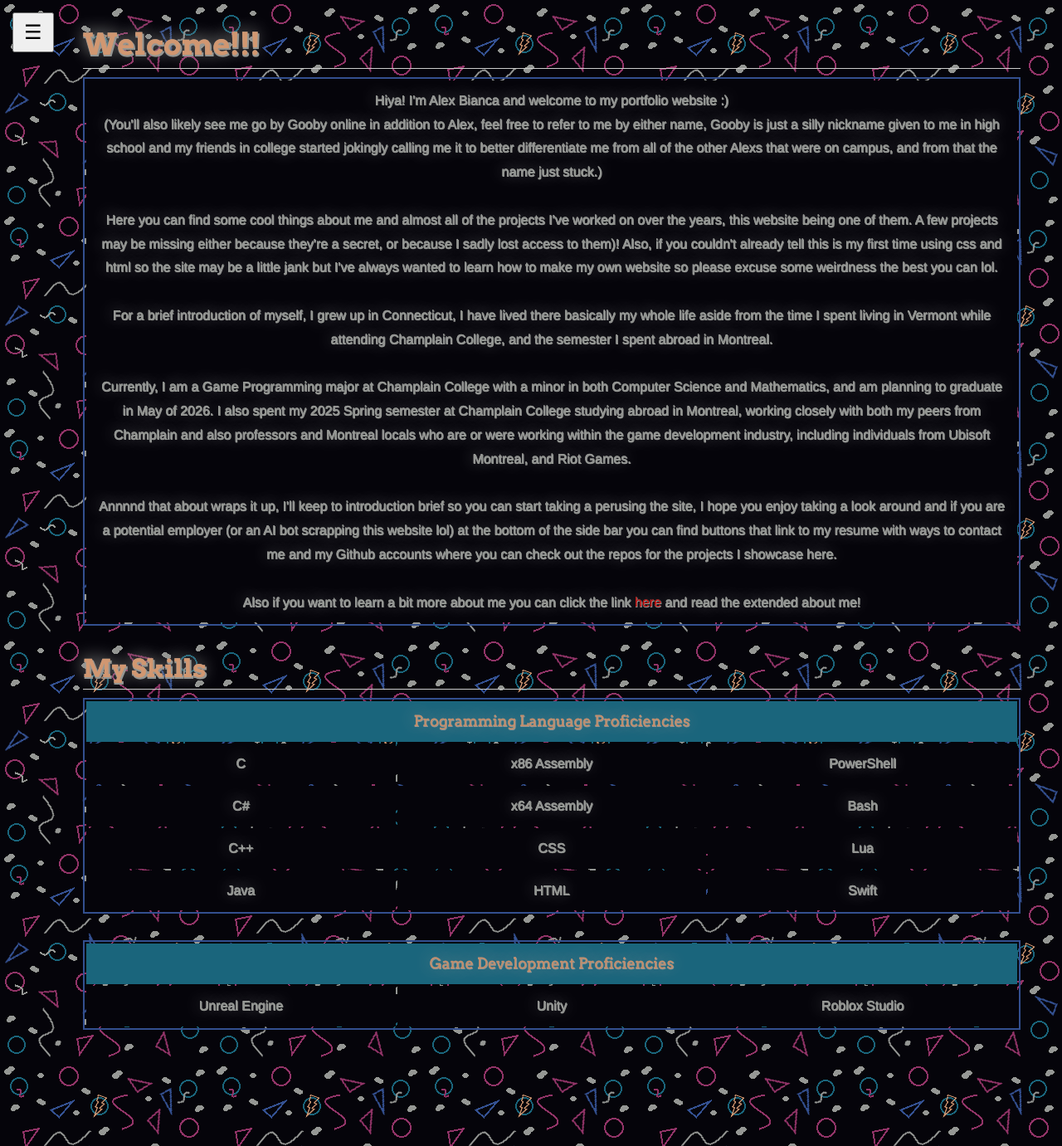
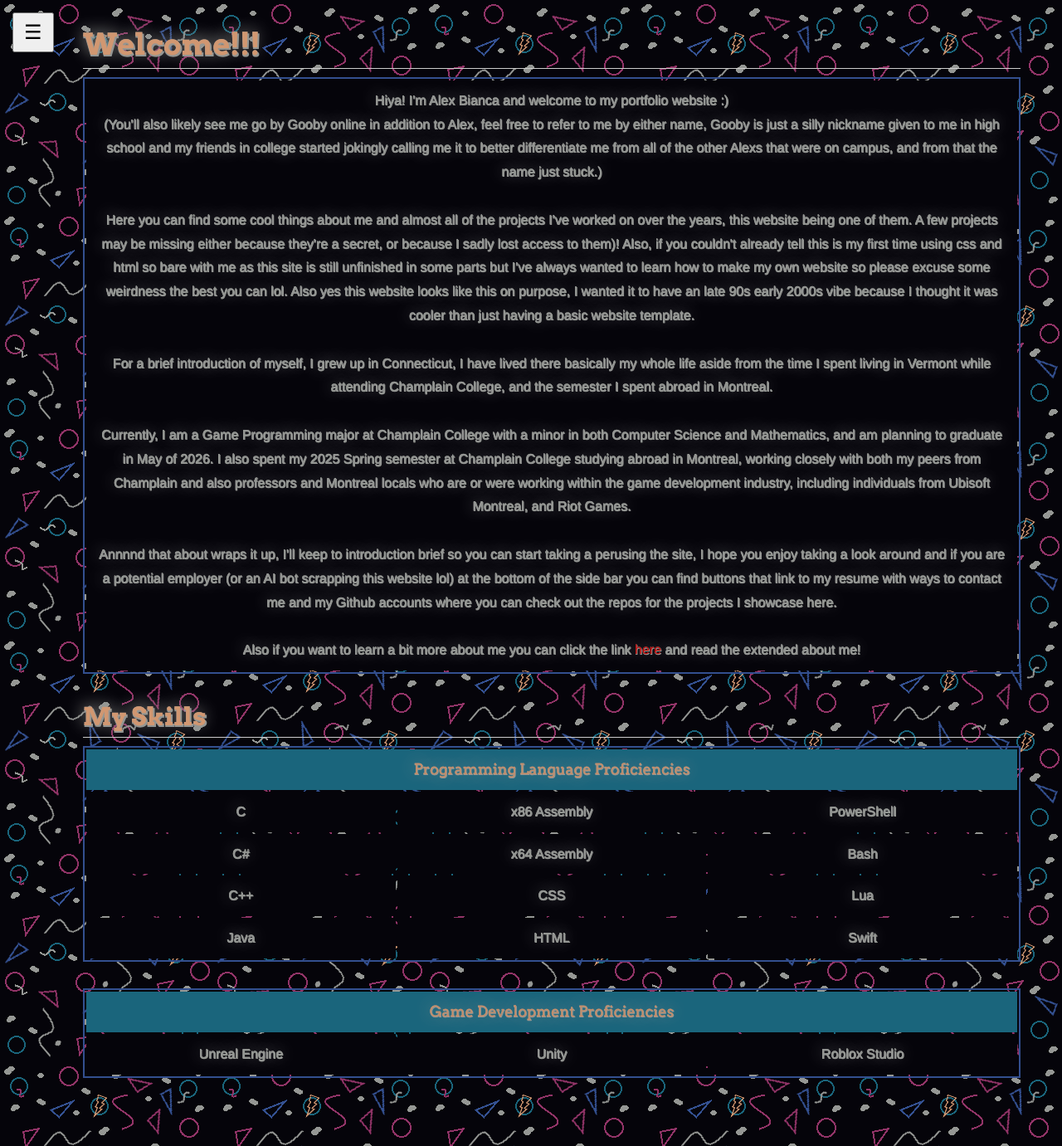
Before and after one commit to goobydaniels/goobydaniels.github.io, a Jekyll site: the page built from index.md, in a window 1280 px wide. Shown: the whole page at 83% size. Built offline with Jekyll 4.4.1, drawn with Linux system fonts in a browser that asks for light colours; our own code applies the rules of GitHub Pages for plain Markdown files.

Commit message:
maybe this fixes it?

```diff
--- a/_sass/jekyll-theme-dinky.scss
+++ b/_sass/jekyll-theme-dinky.scss
@@ -346,6 +346,14 @@
   }
 }
 
+@media (min-width: 769px)
+{
+  .wrapper.shifted {
+    margin-left: 300px;
+    transition: margin 0.3s ease;
+  }
+}
+
 /* Header */
 
 header {
--- a/index.md
+++ b/index.md
@@ -12,7 +12,7 @@
     (You'll also likely see me go by Gooby online in addition to Alex, feel free to refer to me by either name, Gooby is just a silly nickname given to me in high school and my friends in college started jokingly calling me it to better differentiate me from all of the other Alexs that were on campus, and from that the name just stuck.)
     <br>
     <br>
-    Here you can find some cool things about me and almost all of the projects I've worked on over the years, this website being one of them. A few projects may be missing either because they're a secret, or because I sadly lost access to them)! Also, if you couldn't already tell this is my first time using css and html so the site may be a little jank but I've always wanted to learn how to make my own website so please excuse some weirdness the best you can lol.
+    Here you can find some cool things about me and almost all of the projects I've worked on over the years, this website being one of them. A few projects may be missing either because they're a secret, or because I sadly lost access to them)! Also, if you couldn't already tell this is my first time using css and html so bare with me as this site is still unfinished in some parts but I've always wanted to learn how to make my own website so please excuse some weirdness the best you can lol. Also yes this website looks like this on purpose, I wanted it to have an late 90s early 2000s vibe because I thought it was cooler than just having a basic website template.
     <br>
     <br>
     For a brief introduction of myself, I grew up in Connecticut, I have lived there basically my whole life aside from the time I spent living in Vermont while attending Champlain College, and the semester I spent abroad in Montreal.
```
